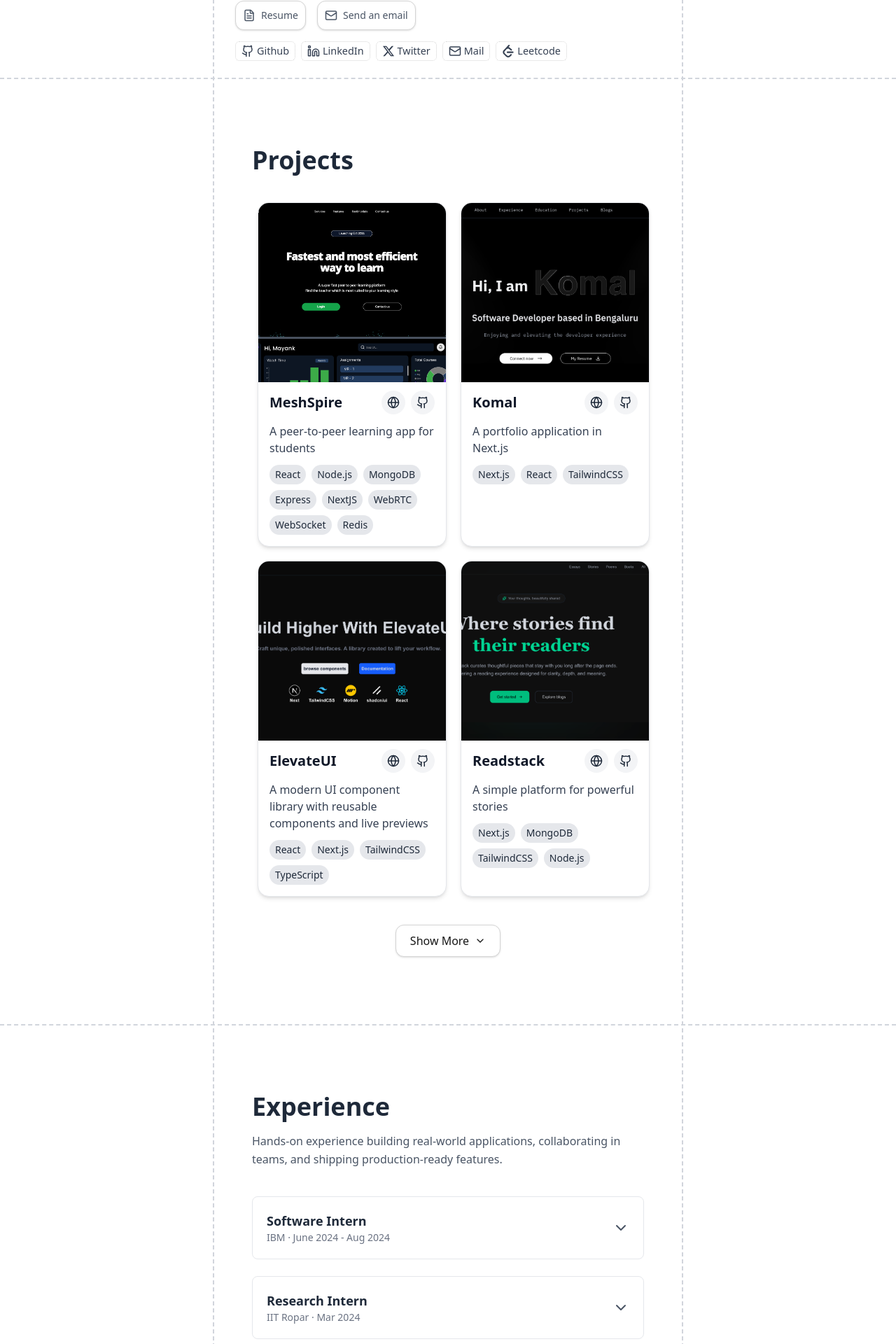
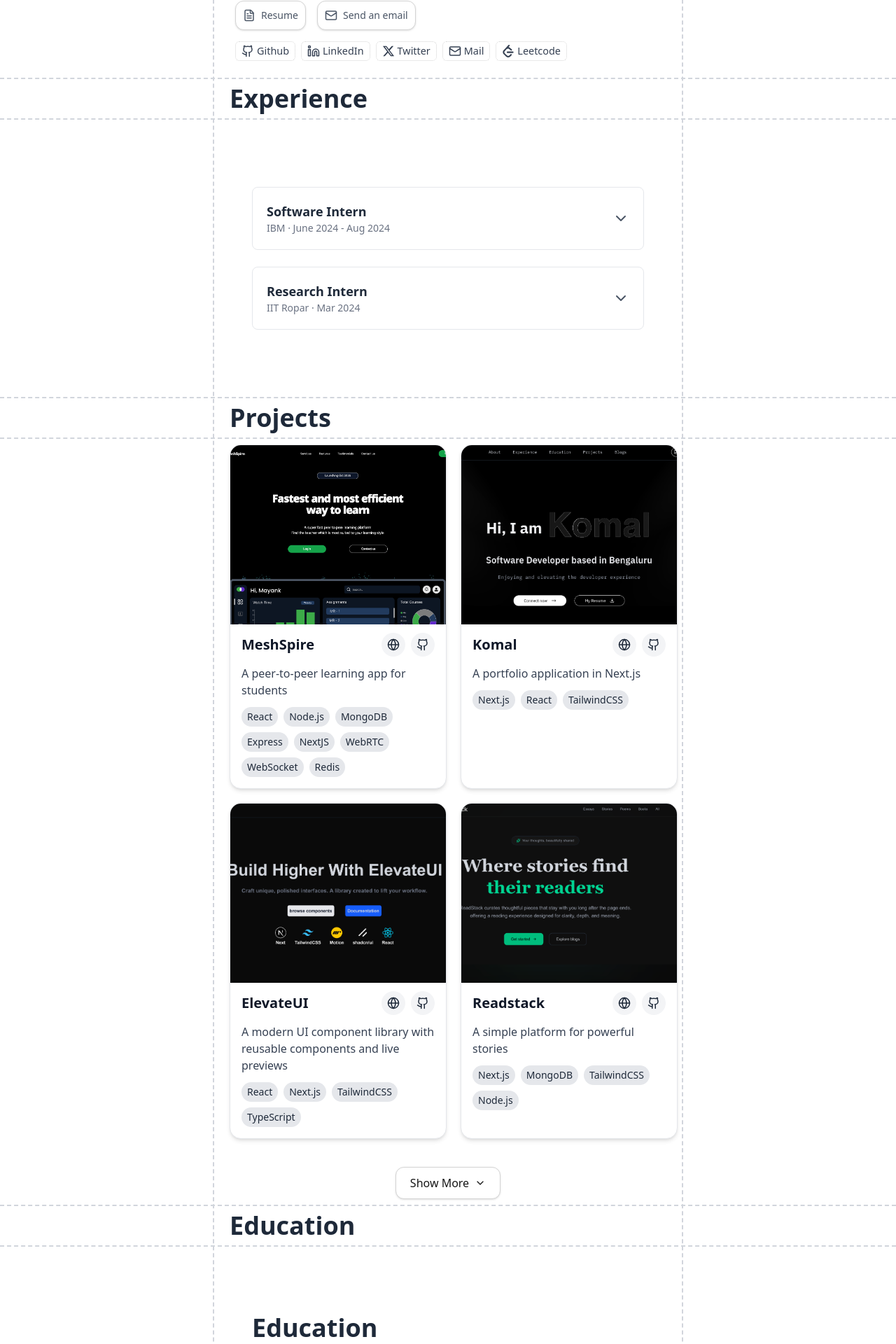
Before and after one commit to komal-kumawat/portfolio-new, a Next.js app: page / in a window 1280 px wide. Shown: the part 539-2459 px from the top of the page at 70% size. Built offline with nearby package versions, Linux system fonts and the light colour scheme.

Commit message:
skills done

```diff
--- a/src/app/page.tsx
+++ b/src/app/page.tsx
@@ -14,32 +14,43 @@
   return (
     <div className="top-0 max-w-2xl mx-auto dark:text-gray-300 text-gray-800 relative z-10 min-h-screen px-4">
 
-      <VerticalPageBorders/>
+      <VerticalPageBorders />
 
 
       {/* <DashedDivider /> */}
       <DottedBackground />
       <DashedDivider />
-        <Navbar/>
-        <DashedDivider/>
+      <Navbar />
+      <DashedDivider />
 
       <Hero />
       <DashedDivider />
+      <h1 className='text-4xl font-bold m-2'>Experience</h1>
 
-        <Projects />
       <DashedDivider />
 
       <Experience />
       <DashedDivider />
+      <h1 className='text-4xl font-bold m-2'>Projects</h1>
 
+      <DashedDivider />
+
+      <Projects />
+
+      <DashedDivider />
+      <h1 className='text-4xl font-bold m-2'>Education</h1>
+
+      <DashedDivider />
       <Education />
+      <DashedDivider />
+      <h1 className='text-4xl font-bold m-2'>Skills</h1>
+
       <DashedDivider />
 
       <Skills />
       <DashedDivider />
 
-        <About />
-        <DashedDivider />
+
 
       <Footer />
       <DashedDivider />
--- a/src/components/sections/Experience.tsx
+++ b/src/components/sections/Experience.tsx
@@ -9,12 +9,7 @@
 
   return (
     <section id="experience" className="mx-auto px-10 my-24">
-      {/* Heading */}
-      <h2 className="text-4xl font-bold mb-4">Experience</h2>
-      <p className="text-gray-600 dark:text-gray-400 mb-10 leading-relaxed">
-        Hands-on experience building real-world applications, collaborating in
-        teams, and shipping production-ready features.
-      </p>
+
 
       <div className="space-y-6">
         {EXPERIENCES.map((exp, index) => {
--- a/src/components/sections/Projects.tsx
+++ b/src/components/sections/Projects.tsx
@@ -7,9 +7,8 @@
 const Projects = () => {
     const [showAll, setShowAll] = useState<Boolean>(false);
     return (
-        <div id='projects' className='mx-auto px-10 my-24'
+        <div id='projects' className='mx-auto '
         >
-            <h1 className='text-4xl font-bold mb-10'>Projects</h1>
             <div className='grid grid-cols-1 lg:grid-cols-2 m-2 gap-5 w-full'>
                 {
                     (showAll ? PROJECTS : PROJECTS.slice(0, 4)).map((project, idx) => (
--- a/src/components/sections/Skills.tsx
+++ b/src/components/sections/Skills.tsx
@@ -6,12 +6,9 @@
 
 export default function Skills() {
   return (
-    <section id="skills" className="mmx-auto px-10 my-24">
-      <h2 className="text-4xl font-bold mb-6">Skills</h2>
+    <section id="skills" className="mmx-auto p-5">
 
-
-
-      <div className="grid grid-cols-3 sm:grid-cols-4 md:grid-cols-6 gap-6">
+      <div className="grid grid-cols-5 sm:grid-cols-6 md:grid-cols-7 gap-6">
         {TECH_STACK.map((tech) => (
           <TechItem key={tech.key} tech={tech} />
         ))}
```
Lines whose indentation alone changed are shown as unchanged.
